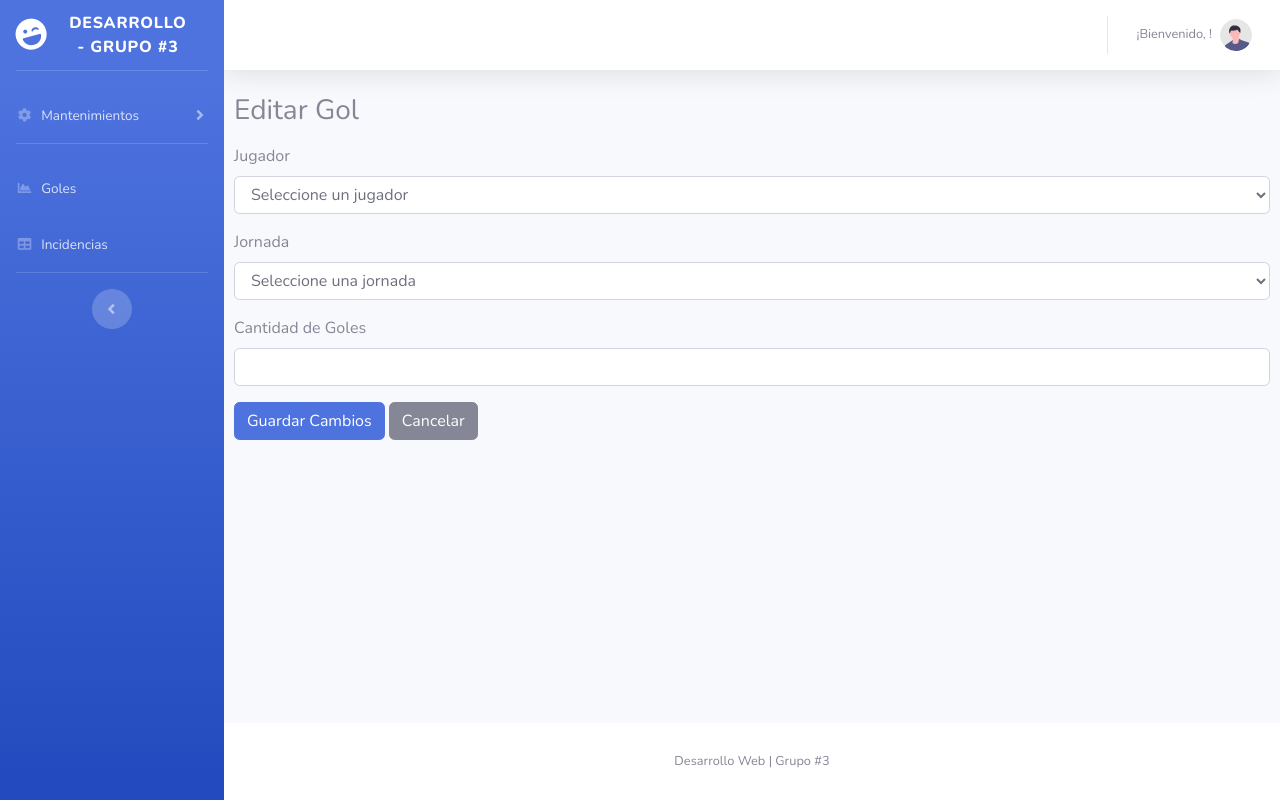
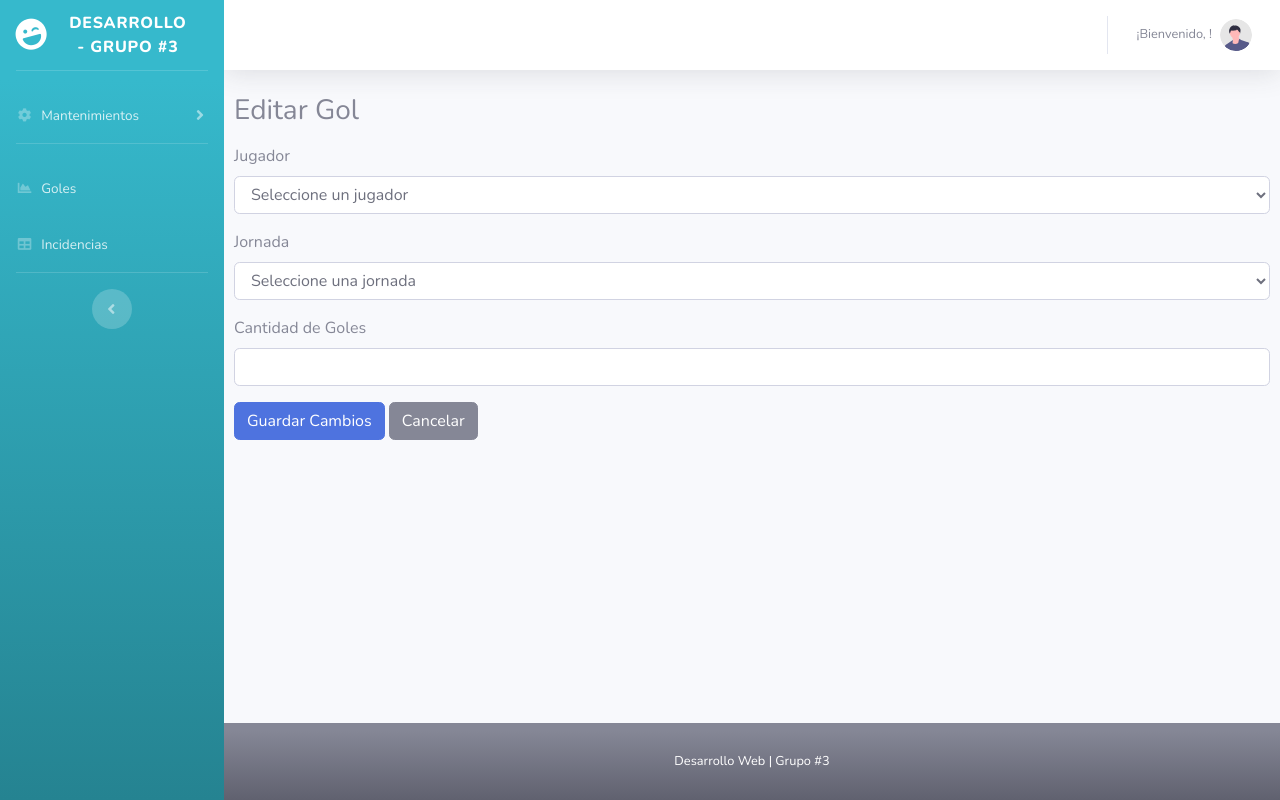
Before and after one commit to EduardoGarcia360/dw_torneo, a CodeIgniter 4 app: the page made by app/Views/goles/editar.php in a window 1280 px wide. Run offline with PHP 8.4 and a stand-in for CodeIgniter, Linux system fonts and the light colour scheme; the template is opened without the code that fills it, so the values that code supplies are empty; some libraries are stand-ins or nearby versions.

Commit message:
cambio color

```diff
--- a/app/Views/layout.php
+++ b/app/Views/layout.php
@@ -28,7 +28,7 @@
     <div id="wrapper">
 
         <!-- Sidebar -->
-        <ul class="navbar-nav bg-gradient-primary sidebar sidebar-dark accordion" id="accordionSidebar">
+        <ul class="navbar-nav bg-gradient-info sidebar sidebar-dark accordion" id="accordionSidebar">
 
             <!-- Sidebar - Brand -->
             <a class="sidebar-brand d-flex align-items-center justify-content-center" href="index.html">
@@ -133,10 +133,10 @@
             <!-- End of Main Content -->
 
             <!-- Footer -->
-            <footer class="sticky-footer bg-white">
+            <footer class="sticky-footer bg-gradient-secondary">
                 <div class="container my-auto">
                     <div class="copyright text-center my-auto">
-                        <span>Desarrollo Web | Grupo #3</span>
+                        <span class="text-white">Desarrollo Web | Grupo #3</span>
                     </div>
                 </div>
             </footer>
```
